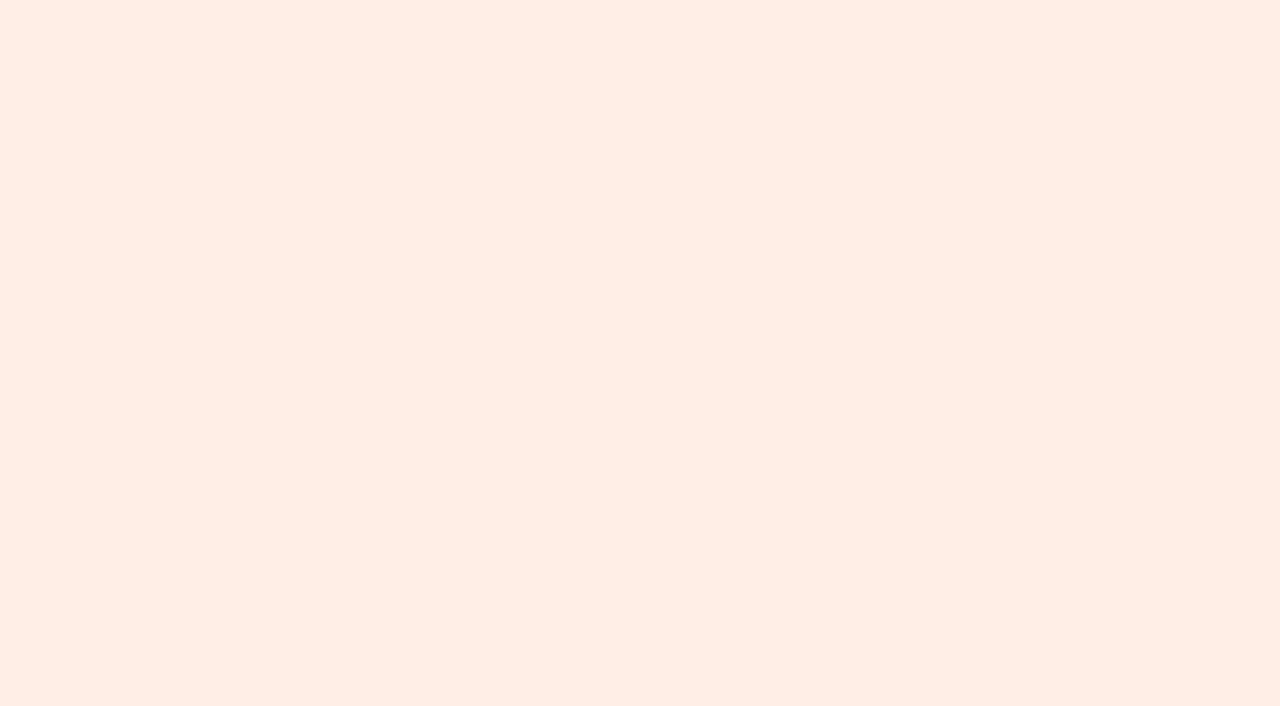
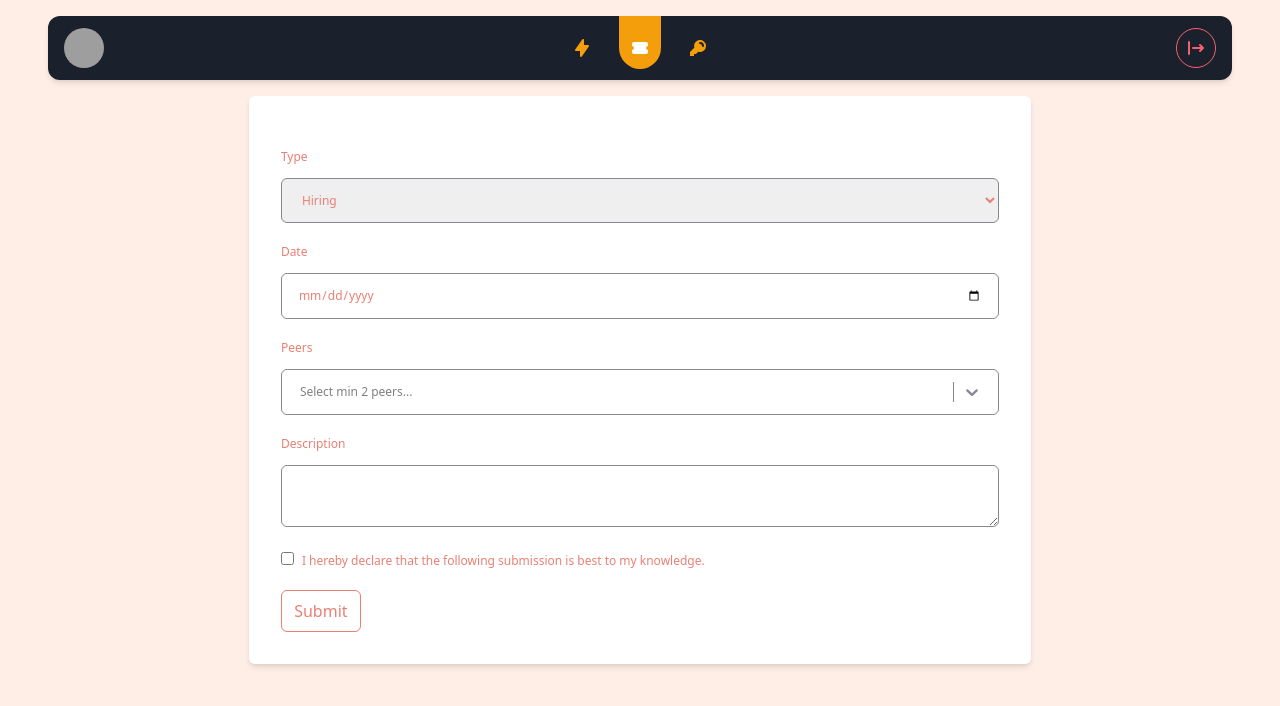
Before and after one commit to pranaybinju/kip-perk-front-end, a React (Create React App) app: page /claim in a window 1280 px wide. Shown: the top 706 px of the page. Built offline with nearby package versions, Linux system fonts and the light colour scheme; grey boxes are pictures that could not be loaded.

Commit message:
Put verify screen under dashboard

```diff
--- a/src/App.tsx
+++ b/src/App.tsx
@@ -8,16 +8,15 @@ import {
 
 import {
   Login,
-  Verifications,
   Register,
-  Home
+  Dashboard
 } from "./screens";
 import { Container } from "./components";
 
 // TODO: Route to be made private based on permissions
 function App() {
   return (
-    <Container className="text-primary bg-secondary h-full  overflow-auto">
+    <Container className="text-primary bg-secondary h-full overflow-auto">
       <Router>
         <Switch>
           <Route exact path="/login">
@@ -27,11 +26,9 @@ function App() {
           <Route exact path="/register">
             <Register />
           </Route>
-          <Route exact path="/verify">
-            <Verifications />
-          </Route>
+
           <Route path="/">
-            <Home />
+            <Dashboard />
           </Route>
           <Redirect to={{ pathname: "/" }} />
         </Switch>
--- a/src/screens/Verifications.tsx
+++ b/src/components/Verify.tsx
@@ -17,7 +17,7 @@ import { ClaimEnum, VerificationStatusEnum } from "../data/enum";
 import { FcCheckmark } from "react-icons/fc";
 import { RiCloseFill } from "react-icons/ri";
 
-function Verifications() {
+function Verify() {
   const [claimToVerify, setClaimToVerify] = useState<any>(null);
 
   //temp state for demo
@@ -313,4 +313,4 @@ function Verifications() {
   );
 }
 
-export default Verifications;
+export default Verify;
--- a/src/components/index.ts
+++ b/src/components/index.ts
@@ -1,7 +1,6 @@
 import Button from './Button';
 import Claim from './Claim';
 import Container from './Container';
-import Dashboard from './Dashboard';
 import FormLabel from './FormLabel';
 import Heading from './Heading';
 import Home from './Home';
@@ -13,12 +12,12 @@ import Tag from './Tag';
 import Text from './Text';
 import Textarea from './Textarea';
 import VerificationForm from './VerificationForm';
+import Verify from './Verify';
 
 export {
   Button,
   Claim,
   Container,
-  Dashboard,
   FormLabel,
   Heading,
   Home,
@@ -29,5 +28,6 @@ export {
   Tag,
   Text,
   Textarea,
-  VerificationForm
+  VerificationForm,
+  Verify
 };
--- a/src/components/Dashboard.tsx
+++ b/src/screens/Dashboard.tsx
@@ -8,8 +8,11 @@ import {
   KeyIcon, TicketIcon
 } from '@heroicons/react/solid';
 
-import Claim from './Claim';
-import Home from './Home';
+import {
+  Claim,
+  Home,
+  Verify
+} from '../components';
 
 function Dashboard() {
   const location = useLocation();
@@ -39,6 +42,11 @@ function Dashboard() {
           <Route path="/claim">
             <Claim />
           </Route>
+
+          <Route path="/verify">
+            <Verify />
+          </Route>
+
           <Route path="/">
             <Home />
           </Route>
--- a/src/screens/index.ts
+++ b/src/screens/index.ts
@@ -1,13 +1,13 @@
 import Login from "./Login";
 import Register from "./Register";
 import Reset from "./Reset";
-import Verifications from "./Verifications";
 import Home from "./Home";
+import Dashboard from "./Dashboard";
 
 export {
   Login,
   Register,
   Reset,
-  Verifications,
-  Home
+  Home,
+  Dashboard
 };
```
